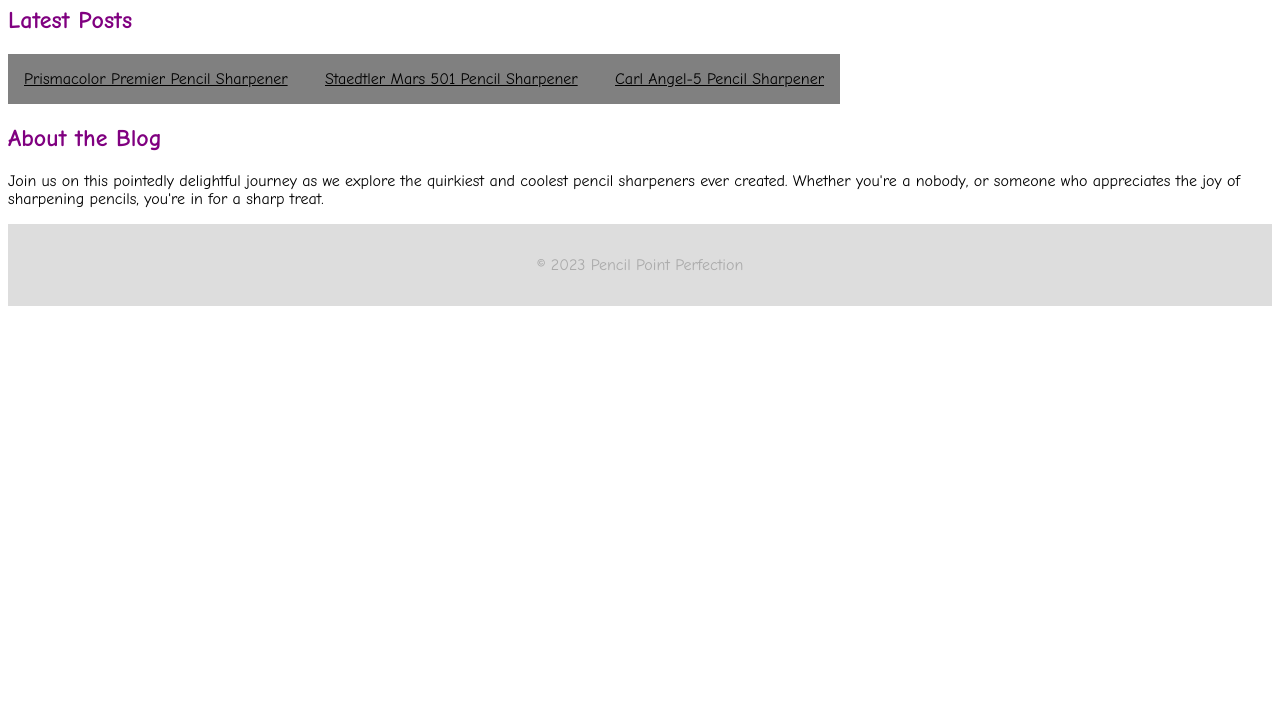
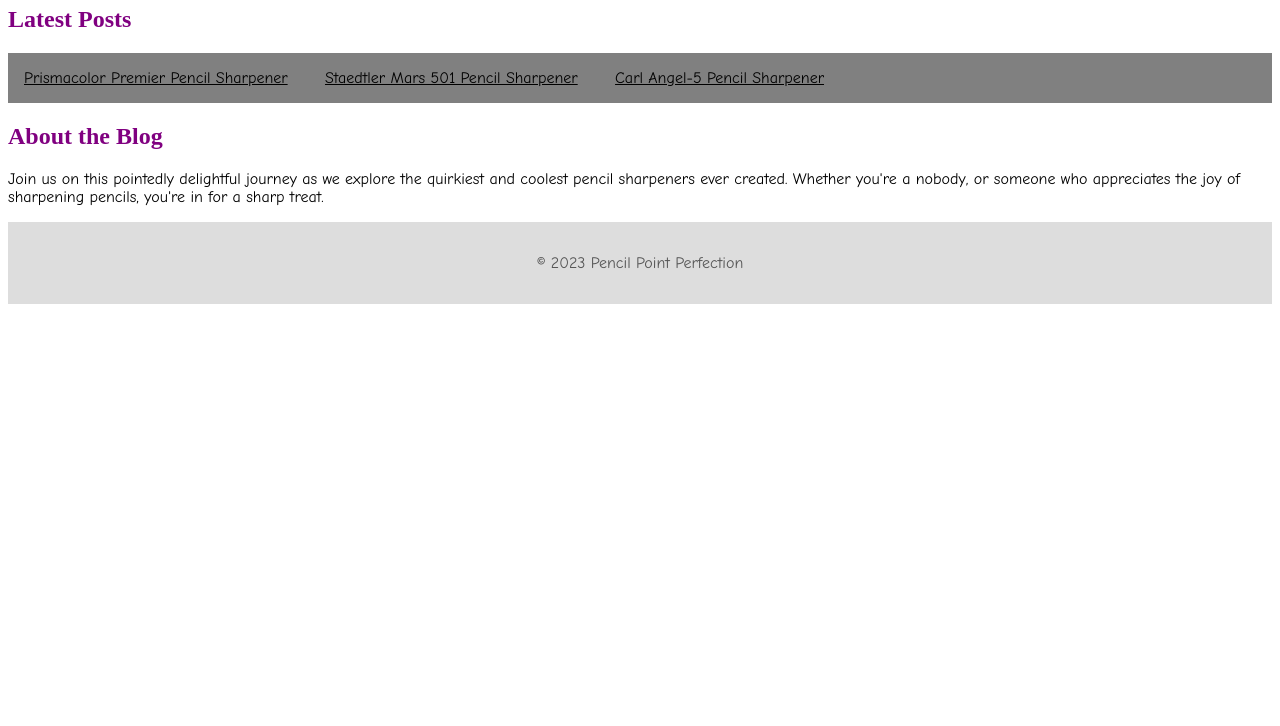
Before and after one commit to ayushgups/full-stack-decal, a plain HTML site: page Vitamins/Vitamin 2/part2.html in a window 1280 px wide. Shown: the part 74-800 px from the top of the page. Drawn offline with Linux system fonts and the light colour scheme.

Commit message:
Vitamin 2 Done

```diff
--- a/Vitamins/Vitamin 2/style.css
+++ b/Vitamins/Vitamin 2/style.css
@@ -3,27 +3,31 @@
 }
 
 h1, h2, h3, h4, h5 {
-    font: "Papyrus";
+    font-family: 'Papyrus';
     color: purple
+}
+
+ul,li {
+    margin: 0;
+    padding: 0;
 }
 
 ul {
     display: inline-block;
     background-color: grey;
-    padding: 0;
-    margin: 0;
-    color: black
+    color: black;
+    width: 100%;
 
 }
 
 li {
     display: inline-block;
     padding: 16px;
-    margin: 0;
+
     color: black;
 }
 
-li a {
+a {
     color: black;
 }
 li:hover {
@@ -32,7 +36,7 @@
 
 footer {
     background-color: #DDD;
-    color: #AAA;
+    color: #555;
     text-align: center;
     padding: 16px;
 }
```
